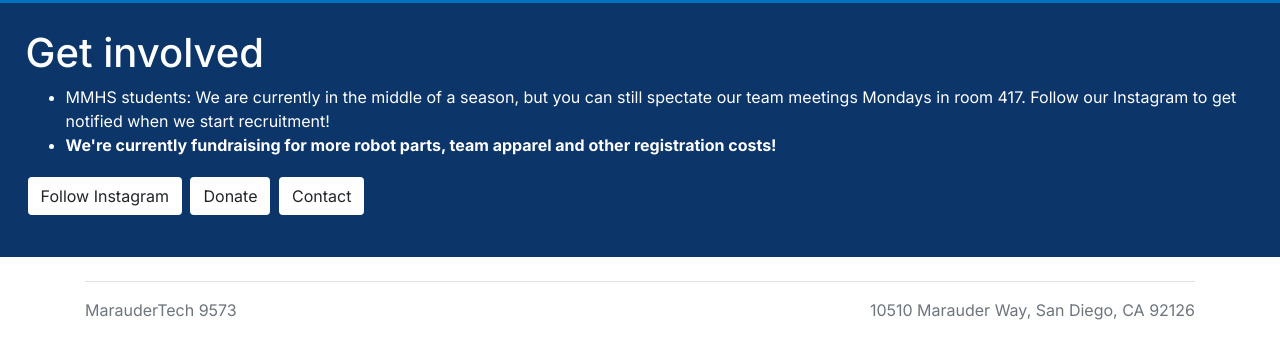
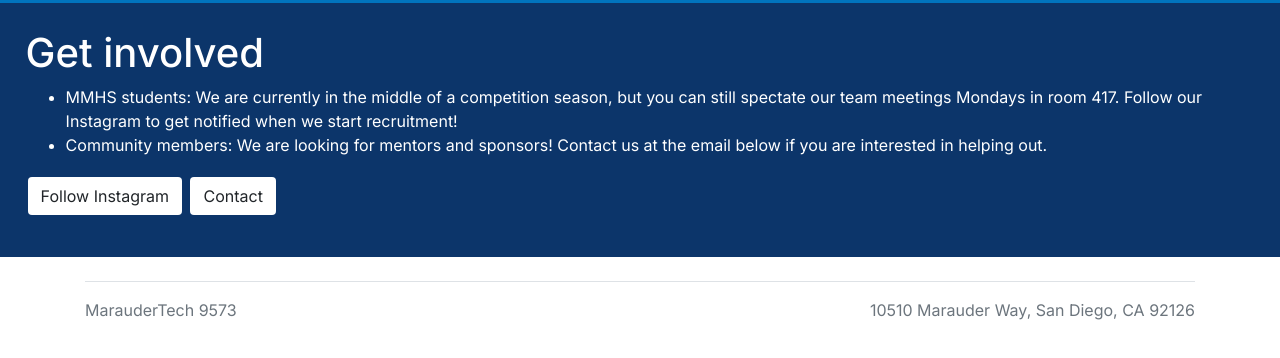
Before and after one commit to MarauderTech-FRC-9573/MarauderTech-FRC-9573.github.io, a plain HTML site: page index.html in a window 1280 px wide. Shown: the part 1451-1809 px from the top of the page. Drawn offline with nearby package versions, Linux system fonts and the light colour scheme.

Commit message:
changes to involved

```diff
--- a/index.html
+++ b/index.html
@@ -117,12 +117,11 @@
         <div class="involved-content">
             <h1>Get involved</h1>
             <ul>
-                <li>MMHS students: We are currently in the middle of a season, but you can still spectate our team meetings Mondays in room 417. Follow our Instagram to get notified when we start recruitment!</li>
-                <li><strong>We're currently fundraising for more robot parts, team apparel and other registration costs!</strong></li>
+                <li>MMHS students: We are currently in the middle of a competition season, but you can still spectate our team meetings Mondays in room 417. Follow our Instagram to get notified when we start recruitment!</li>
+                <li>Community members: We are looking for mentors and sponsors! Contact us at the email below if you are interested in helping out.</li>
             </ul>
             <div class="buttons">
                 <a href="https://instagram.com/frcmaraudertech9573" class="btn">Follow Instagram</a>
-                <a href="https://verticalraise.com/participant-fundraiser/?fundraiser_id=464366" class="btn">Donate</a>
                 <a href="mailto:frcteam9573@gmail.com" class="btn">Contact</a>
             </div>
         </div>
```
